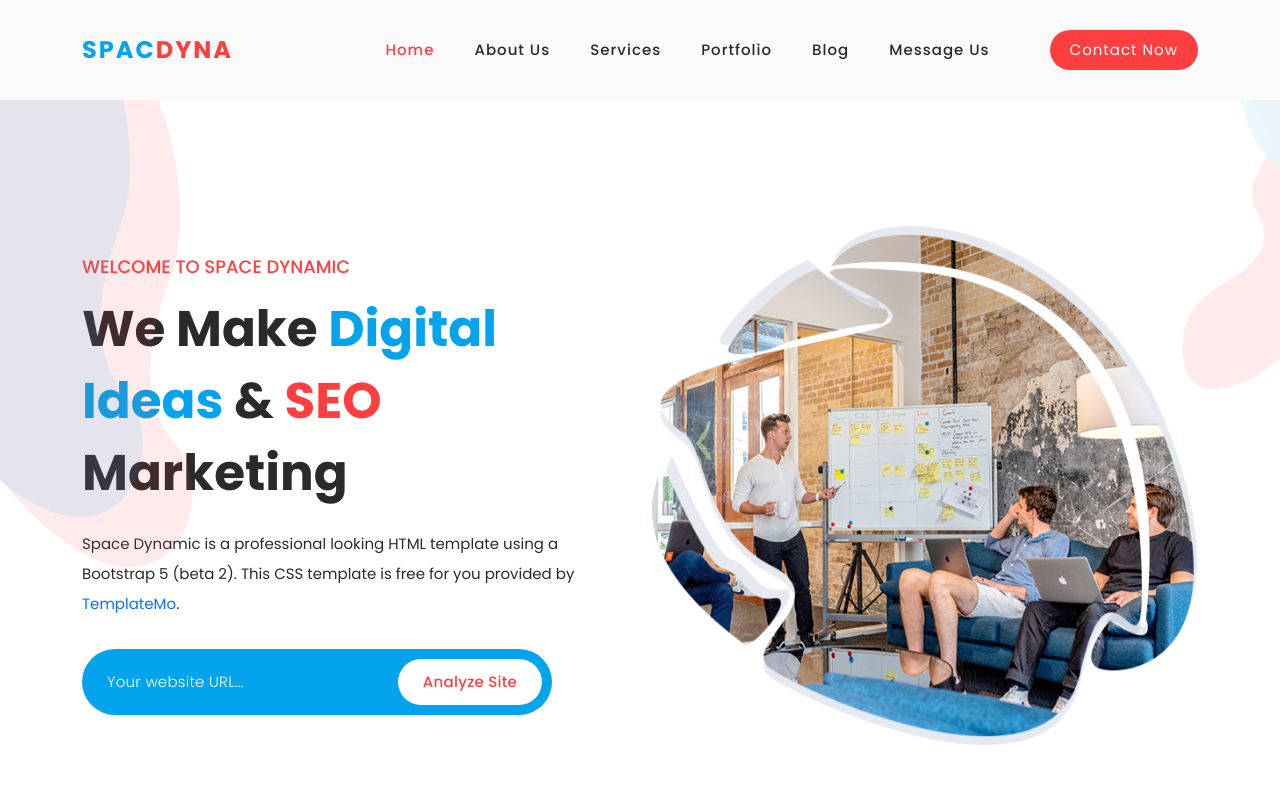
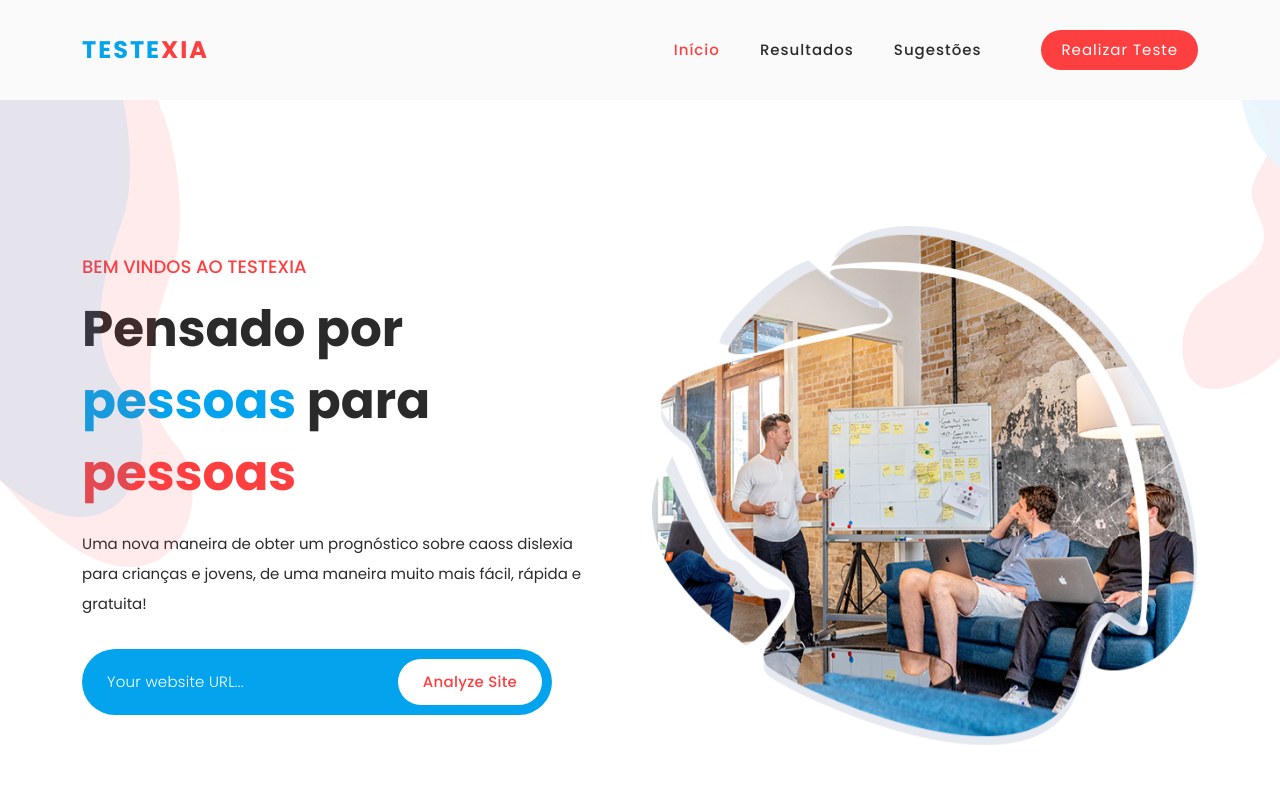
Before and after one commit to Mewbi/eds, a plain HTML site: page web/index.html in a window 1280 px wide. Shown: the top 800 px of the page. Drawn offline with Linux system fonts and the light colour scheme.

Commit message:
Quick fixes

```diff
--- a/web/index.html
+++ b/web/index.html
@@ -10,7 +10,8 @@
     <link rel="preconnect" href="https://fonts.gstatic.com">
     <link href="https://fonts.googleapis.com/css2?family=Poppins:wght@100;200;300;400;500;600;700;800;900&display=swap" rel="stylesheet">
 
-    <title>Space Dynamic - SEO HTML5 Template</title>
+    <title>Testexia</title>
+    <link rel="icon" type="image/x-icon" href="assets/images/medico.png">
 
     <!-- Bootstrap core CSS -->
     <link href="vendor/bootstrap/css/bootstrap.min.css" rel="stylesheet">
@@ -52,18 +53,15 @@
           <nav class="main-nav">
             <!-- ***** Logo Start ***** -->
             <a href="index.html" class="logo">
-              <h4>Spac<span>Dyna</span></h4>
+              <h4>Teste<span>Xia</span></h4>
             </a>
             <!-- ***** Logo End ***** -->
             <!-- ***** Menu Start ***** -->
             <ul class="nav">
-              <li class="scroll-to-section"><a href="#top" class="active">Home</a></li>
-              <li class="scroll-to-section"><a href="#about">About Us</a></li>
-              <li class="scroll-to-section"><a href="#services">Services</a></li>
-              <li class="scroll-to-section"><a href="#portfolio">Portfolio</a></li>
-              <li class="scroll-to-section"><a href="#blog">Blog</a></li>
-              <li class="scroll-to-section"><a href="#contact">Message Us</a></li>
-              <li class="scroll-to-section"><div class="main-red-button"><a href="#contact">Contact Now</a></div></li>
+              <li class="scroll-to-section"><a href="#top" class="active">Início</a></li>
+              <li class="scroll-to-section"><a href="#about">Resultados</a></li>
+              <li class="scroll-to-section"><a href="#contact">Sugestões</a></li>
+              <li class="scroll-to-section"><div class="main-red-button"><a href="#contact">Realizar Teste</a></div></li>
             </ul>
             <a class='menu-trigger'>
                 <span>Menu</span>
@@ -83,9 +81,9 @@
           <div class="row">
             <div class="col-lg-6 align-self-center">
               <div class="left-content header-text wow fadeInLeft" data-wow-duration="1s" data-wow-delay="1s">
-                <h6>Welcome to Space Dynamic</h6>
-                <h2>We Make <em>Digital Ideas</em> &amp; <span>SEO</span> Marketing</h2>
-                <p>Space Dynamic is a professional looking HTML template using a Bootstrap 5 (beta 2). This CSS template is free for you provided by <a rel="nofollow" href="https://templatemo.com/page/1" target="_parent">TemplateMo</a>.</p>
+                <h6>Bem Vindos ao TesteXia</h6>
+                <h2>Pensado por <em>pessoas</em> para <span>pessoas</span> </h2>
+                <p>Uma nova maneira de obter um prognóstico sobre caoss dislexia para crianças e jovens, de uma maneira muito mais fácil, rápida e gratuita!</p>
                 <form id="search" action="#" method="GET">
                   <fieldset>
                     <input type="address" name="address" class="email" placeholder="Your website URL..." autocomplete="on" required>
```
Also changed, not shown: web/assets/images/medico.png (added).
